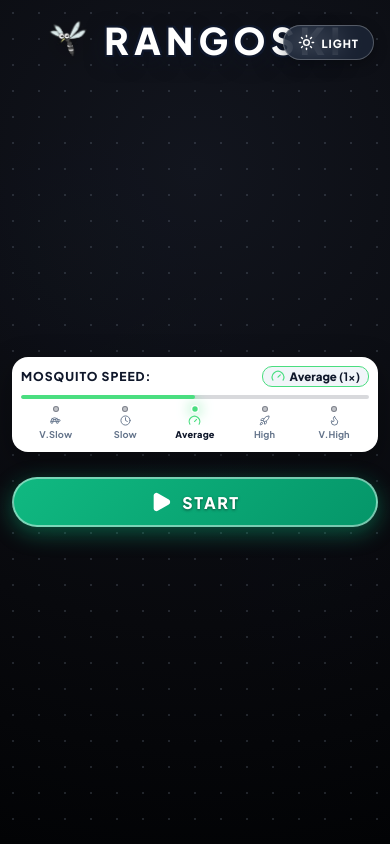
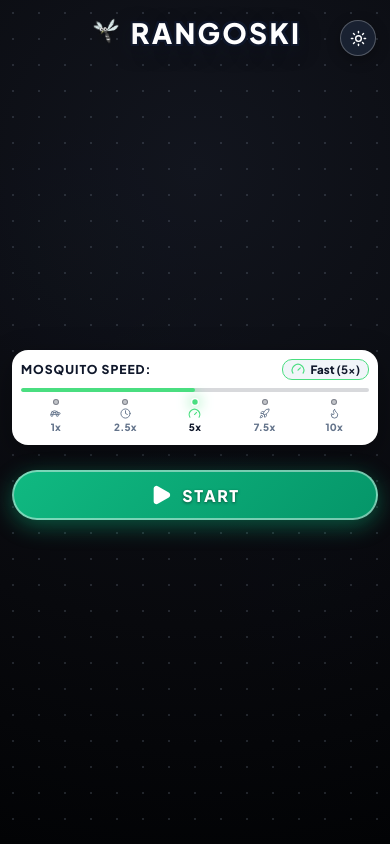
Before and after one commit to Barani1912/rangoski, a React (Vite) app: page / in a window 390 px wide. Built offline with nearby package versions, Linux system fonts and the light colour scheme.

Commit message:
feat: add Game and SpeedSlider components along with global styling

```diff
--- a/src/Game.jsx
+++ b/src/Game.jsx
@@ -199,9 +199,10 @@ export default function Game({ onGameEnd, onReset, onHome, speedMultiplier = 1.0
       lastTime = now
       const bounds = getBounds()
 
-      // Random turn
+      // Random turn (faster direction changes at higher speeds)
       mRef.turnTimer += dt
-      if (mRef.turnTimer > 30 + Math.random() * 60) {
+      const turnInterval = Math.max(12, (30 + Math.random() * 50) / Math.sqrt(speedMultiplier || 1))
+      if (mRef.turnTimer > turnInterval) {
         mRef.turnTimer = 0
         const turnAngle = (Math.random() - 0.5) * Math.PI * 0.8
         const cos = Math.cos(turnAngle)
@@ -214,12 +215,14 @@ export default function Game({ onGameEnd, onReset, onHome, speedMultiplier = 1.0
 
       // Occasional zigzag burst
       mRef.zigzagTimer += dt
-      if (mRef.zigzagTimer > 120 + Math.random() * 200) {
+      const zigzagInterval = Math.max(40, (120 + Math.random() * 200) / Math.sqrt(speedMultiplier || 1))
+      if (mRef.zigzagTimer > zigzagInterval) {
         mRef.zigzagTimer = 0
         if (Math.random() < 0.4) {
           const perpAngle = Math.atan2(mRef.vy, mRef.vx) + (Math.random() > 0.5 ? 1 : -1) * Math.PI / 2
-          mRef.vx += Math.cos(perpAngle) * 2
-          mRef.vy += Math.sin(perpAngle) * 2
+          const burstAmt = 2 * Math.min(3, Math.sqrt(speedMultiplier || 1))
+          mRef.vx += Math.cos(perpAngle) * burstAmt
+          mRef.vy += Math.sin(perpAngle) * burstAmt
         }
       }
 
@@ -253,26 +256,24 @@ export default function Game({ onGameEnd, onReset, onHome, speedMultiplier = 1.0
       mRef.y += mRef.vy * dt
 
       // Bounce off walls with randomness
-      const wallPadding = 20
-      if (mRef.x < wallPadding) {
+      const wallPadding = 24
+      if (mRef.x <= wallPadding) {
         mRef.x = wallPadding
-        mRef.vx = Math.abs(mRef.vx) * (0.8 + Math.random() * 0.4)
-        mRef.vy += (Math.random() - 0.5) * 1.5
+        mRef.vx = Math.abs(mRef.vx) * (0.85 + Math.random() * 0.3)
+        mRef.vy += (Math.random() - 0.5) * 2.5
+      } else if (mRef.x >= bounds.width - wallPadding) {
+        mRef.x = bounds.width - wallPadding
+        mRef.vx = -Math.abs(mRef.vx) * (0.85 + Math.random() * 0.3)
+        mRef.vy += (Math.random() - 0.5) * 2.5
       }
-      if (mRef.x > bounds.width - wallPadding) {
-        mRef.x = bounds.width - wallPadding
-        mRef.vx = -Math.abs(mRef.vx) * (0.8 + Math.random() * 0.4)
-        mRef.vy += (Math.random() - 0.5) * 1.5
-      }
-      if (mRef.y < wallPadding) {
+      if (mRef.y <= wallPadding) {
         mRef.y = wallPadding
-        mRef.vy = Math.abs(mRef.vy) * (0.8 + Math.random() * 0.4)
-        mRef.vx += (Math.random() - 0.5) * 1.5
-      }
-      if (mRef.y > bounds.height - wallPadding) {
+        mRef.vy = Math.abs(mRef.vy) * (0.85 + Math.random() * 0.3)
+        mRef.vx += (Math.random() - 0.5) * 2.5
+      } else if (mRef.y >= bounds.height - wallPadding) {
         mRef.y = bounds.height - wallPadding
-        mRef.vy = -Math.abs(mRef.vy) * (0.8 + Math.random() * 0.4)
-        mRef.vx += (Math.random() - 0.5) * 1.5
+        mRef.vy = -Math.abs(mRef.vy) * (0.85 + Math.random() * 0.3)
+        mRef.vx += (Math.random() - 0.5) * 2.5
       }
 
       // Clamp speed
--- a/src/SpeedSlider.jsx
+++ b/src/SpeedSlider.jsx
@@ -1,11 +1,11 @@
 import { Turtle, Clock, Gauge, Rocket, Flame } from 'lucide-react'
 
 export const SPEED_LEVELS = [
-  { level: 1, label: 'Very Slow', short: 'V.Slow', mult: 0.5, color: '#38bdf8', Icon: Turtle },
-  { level: 2, label: 'Slow', short: 'Slow', mult: 0.75, color: '#34d399', Icon: Clock },
-  { level: 3, label: 'Average', short: 'Average', mult: 1.0, color: '#4ade80', Icon: Gauge },
-  { level: 4, label: 'High', short: 'High', mult: 1.5, color: '#fbbf24', Icon: Rocket },
-  { level: 5, label: 'Very High', short: 'V.High', mult: 2.2, color: '#f87171', Icon: Flame },
+  { level: 1, label: 'Slow', short: '1x', mult: 1.0, color: '#38bdf8', Icon: Turtle },
+  { level: 2, label: 'Medium', short: '2.5x', mult: 2.5, color: '#34d399', Icon: Clock },
+  { level: 3, label: 'Fast', short: '5x', mult: 5.0, color: '#4ade80', Icon: Gauge },
+  { level: 4, label: 'V.High', short: '7.5x', mult: 7.5, color: '#fbbf24', Icon: Rocket },
+  { level: 5, label: 'Insane', short: '10x', mult: 10.0, color: '#f87171', Icon: Flame },
 ]
 
 export default function SpeedSlider({ currentLevel, onLevelChange }) {
--- a/src/index.css
+++ b/src/index.css
@@ -1257,44 +1257,51 @@ body {
    ============================================ */
 
 @media (max-width: 640px) {
-  .home-screen-layout {
+  .theme-toggle-label {
+    display: none;
+  }
+
+  .theme-toggle-btn {
+    padding: 8px;
+    width: 38px;
+    height: 38px;
+    border-radius: 50%;
+    justify-content: center;
+    top: max(22px, env(safe-area-inset-top, 22px));
+    right: 16px;
+    gap: 0;
+  }
+
+  .home-screen-layout,
+  .end-screen-layout {
     padding: 20px 14px 28px;
   }
 
-  .home-top-header {
-    gap: 12px;
+  .home-top-header,
+  .end-top-header {
+    gap: 10px;
+    padding: 0 44px;
+    justify-content: center;
   }
 
-  .home-top-mosquito-img {
-    width: 58px;
-    height: 58px;
+  .home-top-mosquito-img,
+  .end-top-mosquito-img {
+    width: 50px;
+    height: 50px;
+    flex-shrink: 0;
   }
 
-  .home-top-title {
-    font-size: 2.8rem;
+  .home-top-title,
+  .end-top-title {
+    font-size: 2.6rem;
+    letter-spacing: 0.1em;
+    white-space: nowrap;
   }
 
   .home-start-btn {
     padding: 13px 28px;
     font-size: 1.05rem;
     max-width: 100%;
-  }
-
-  .end-screen-layout {
-    padding: 20px 14px 28px;
-  }
-
-  .end-top-header {
-    gap: 12px;
-  }
-
-  .end-top-mosquito-img {
-    width: 58px;
-    height: 58px;
-  }
-
-  .end-top-title {
-    font-size: 2.8rem;
   }
 
   .end-stats-row {
@@ -1308,6 +1315,21 @@ body {
 }
 
 @media (max-width: 480px) {
+  .theme-toggle-label {
+    display: none;
+  }
+
+  .theme-toggle-btn {
+    padding: 7px;
+    width: 36px;
+    height: 36px;
+    border-radius: 50%;
+    justify-content: center;
+    top: max(20px, env(safe-area-inset-top, 20px));
+    right: 14px;
+    gap: 0;
+  }
+
   .title-bar {
     padding: 6px 0 2px;
   }
@@ -1341,15 +1363,25 @@ body {
     padding: 16px 12px 24px;
   }
 
+  .home-top-header,
+  .end-top-header {
+    gap: 8px;
+    padding: 0 38px;
+    justify-content: center;
+  }
+
   .home-top-mosquito-img,
   .end-top-mosquito-img {
-    width: 48px;
-    height: 48px;
+    width: clamp(34px, 8vw, 42px);
+    height: clamp(34px, 8vw, 42px);
+    flex-shrink: 0;
   }
 
   .home-top-title,
   .end-top-title {
-    font-size: 2.3rem;
+    font-size: clamp(1.75rem, 6.2vw, 2.1rem);
+    letter-spacing: 0.08em;
+    white-space: nowrap;
   }
 
   .speed-slider-horizontal {
@@ -1358,7 +1390,8 @@ body {
   }
 
   .tick-text {
-    font-size: 0.58rem;
+    font-size: 0.62rem;
+    font-weight: 800;
   }
 
   .tick-icon {
```
